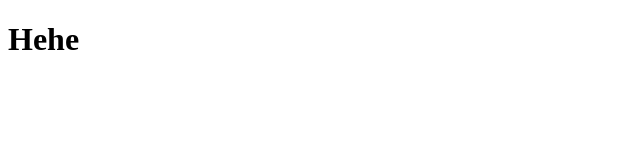
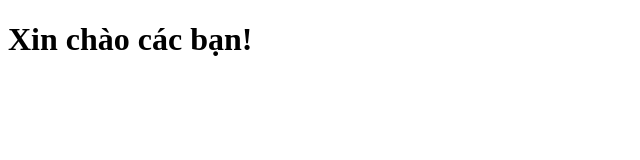
Before and after one commit to AmazingShadow/bai1-lab5, a plain HTML site: page index.html in a window 1280 px wide. Shown: the whole page, without its empty margins (0-640 px from the left). Drawn offline with Linux system fonts and the light colour scheme.

Commit message:
initial commit

```diff
--- a/index.html
+++ b/index.html
@@ -7,6 +7,6 @@
     <title>Document</title>
 </head>
 <body>
-    <h1>Hehe</h1>
+    <h1>Xin chào các bạn!</h1>
 </body>
 </html>
```
